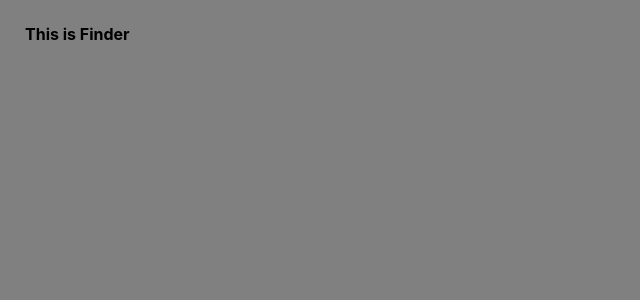
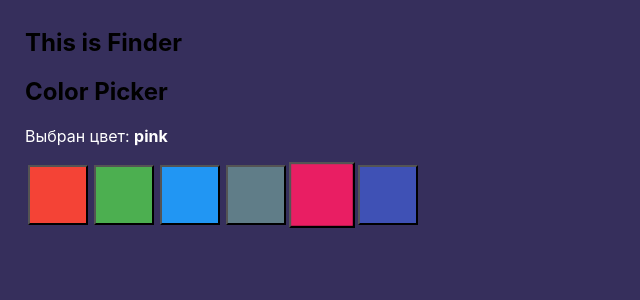
Before and after one commit to Seeker2025/react-21, a React (Create React App) app: page / in a window 1280 px wide. Shown: the top 300 px of the page, without its empty margins (0-640 px from the left). Built offline with nearby package versions, Linux system fonts and the light colour scheme.

Commit message:
Starting Color Picker project
Starting Color Picker, Forma, Styles in JSX file

```diff
--- a/jsconfig.json
+++ b/jsconfig.json
@@ -1,7 +1,7 @@
 {
   "compilerOptions": {
     "baseUrl": "src",
-    "ignoreDeprecations": "5.0"
+    "ignoreDeprecations": "6.0"
   },
   "include": ["src"]
 }
--- a/package.json
+++ b/package.json
@@ -7,6 +7,7 @@
     "@testing-library/jest-dom": "^5.16.3",
     "@testing-library/react": "^12.1.4",
     "@testing-library/user-event": "^13.5.0",
+    "classnames": "^2.5.1",
     "react": "^18.1.0",
     "react-dom": "^18.1.0",
     "react-scripts": "5.0.1",
--- a/src/components/App.jsx
+++ b/src/components/App.jsx
@@ -1,6 +1,29 @@
-import { Finder  } from "./Finder";
+import React, { Component } from 'react';
 
-export const App = () => {
+import { Finder         } from './Finder';
+import { ColorPicker    } from './ColorPicker';
+import { NewsSearchForm } from './Forma';
+
+const colorPickerOptions = [
+  { label: 'red',     color: '#F44336' },
+  { label: 'green',   color: '#4CAF50' },
+  { label: 'blue',    color: '#2196F3' },
+  { label: 'grey',    color: '#607D88' },
+  { label: 'pink',    color: '#E91E63' },
+  { label: 'indigo',  color: '#3F51B5' },
+];
+
+export class App extends Component{
+
+  state = {
+    input: '',
+  };
+
+  onSubmit = (val) =>{
+    this.setState({ input: val})
+  }
+
+  render(){
   return (
     <div
       // style={{
@@ -15,7 +38,10 @@ export const App = () => {
       {/* React homework template */}
 
       <Finder/>
+      <ColorPicker options = {colorPickerOptions}/>
+      <NewsSearchForm onSubmit={this.onSubmit}/>
 
     </div>
-  );
+    );
+  }
 };
--- /dev/null
+++ b/src/components/ColorPicker/Color.module.css
@@ -0,0 +1,13 @@
+.ColorPicker__option{
+    width:  60px;
+    height: 60px;
+    margin: 3px;
+}
+
+.ColorPicker__option--active{
+    transform: scale(1.1);
+}
+
+p{
+    color: #fff;
+}
--- /dev/null
+++ b/src/components/ColorPicker/ColorPicker.js
@@ -0,0 +1,38 @@
+import { useState } from 'react';
+import css from './Color.module.css';
+import classNames from 'classnames';
+
+// console.log(css);
+
+export function  ColorPicker({ options }){
+    const [ activeOptIdx, setActiveOptIndx ] = useState(4);
+
+    const setActive = index => {
+        setActiveOptIndx( index );
+    };
+
+    const makeOptionClassName = index => {
+        return classNames(css.ColorPicker__option, {
+            [css['ColorPicker__option--active']]: index === activeOptIdx,
+        });
+    };
+
+    const { label } = options[ activeOptIdx ];
+
+    return (
+        <div>
+            <h2>Color Picker</h2>
+            <p>Выбран цвет: <b>{ label }</b></p>
+                {options.map(({ label, color}, index)=>(
+                    <button
+                    key        = {label}
+                    type       = "button"
+                    className  = {makeOptionClassName(index)}
+                    style      = {{backgroundColor: color}}
+                    onClick    = {() => setActive(index)}
+                    aria-label = {label}
+                    ></button>
+                ))}
+        </div>
+    )
+}
--- /dev/null
+++ b/src/components/ColorPicker/index.js
@@ -0,0 +1 @@
+export { ColorPicker } from './ColorPicker';
--- a/src/components/Finder/Finder.jsx
+++ b/src/components/Finder/Finder.jsx
@@ -2,7 +2,7 @@ export function Finder(){
 
     return (
         <>
-            <p><b>This is Finder</b></p>
+            <h2><b>This is Finder</b></h2>
         </>
     )
 }
--- /dev/null
+++ b/src/components/Forma/Forma.jsx
@@ -0,0 +1,19 @@
+import React, { useState } from 'react';
+
+export function NewsSearchForm({ onSubmit }){
+    const [query, setQuery] = useState('');
+    const handleChange = e => setQuery(e.currentTarget.value);
+
+    const handleSubmit = e => {
+        e.preventDefault();
+
+        onSubmit(query);
+        setQuery('');
+    }
+
+    return (
+        <form onSubmit={handleSubmit}>
+
+        </form>
+    );
+}
--- /dev/null
+++ b/src/components/Forma/index.jsx
@@ -0,0 +1 @@
+export { NewsSearchForm } from './Forma';
--- a/src/index.css
+++ b/src/index.css
@@ -1,7 +1,7 @@
 @import-normalize; /* bring in normalize.css styles */
 
 body {
-  background-color: gray;
+  background-color: rgb(54, 47, 92);
   padding: 8px 25px;
   margin: 0;
   font-family: -apple-system, BlinkMacSystemFont, 'Segoe UI', 'Roboto', 'Oxygen',
```
Also changed, not shown: src/components/Compl/Compl.jsx (added, +19 -0 lines), 1 other file (tests, documents, lock files or other folders).
